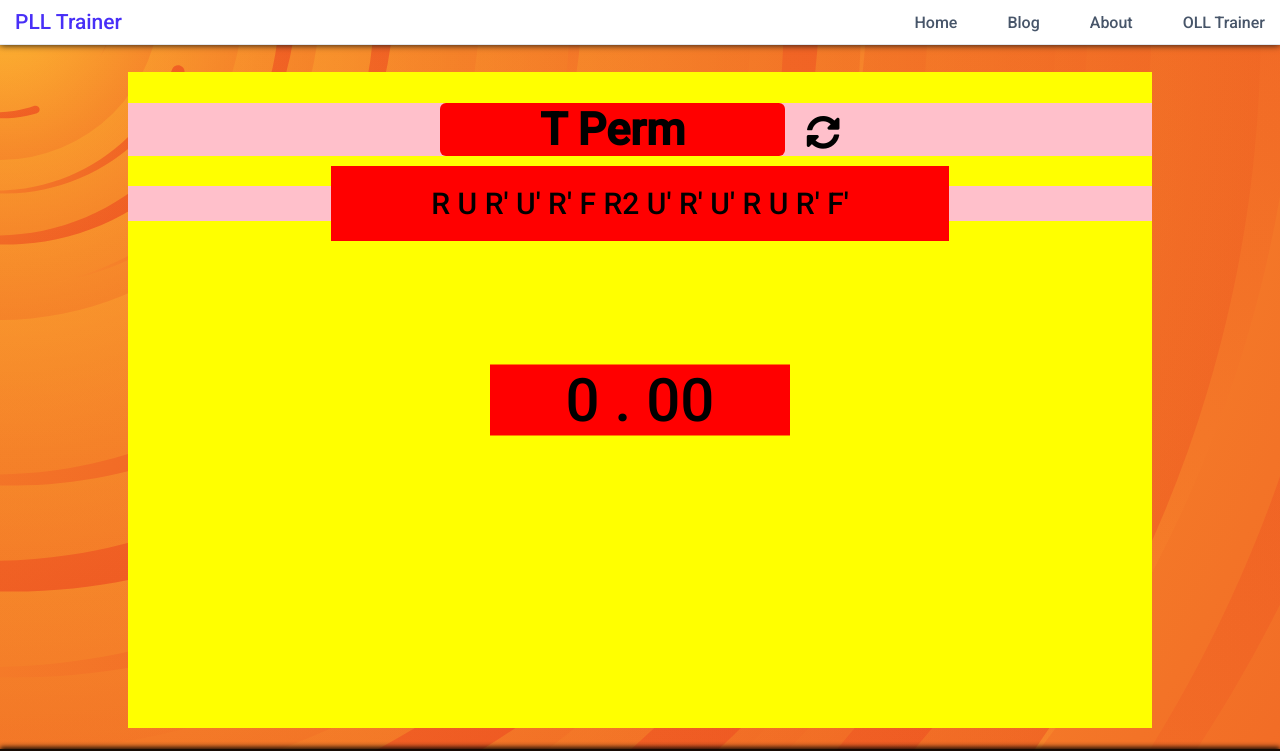
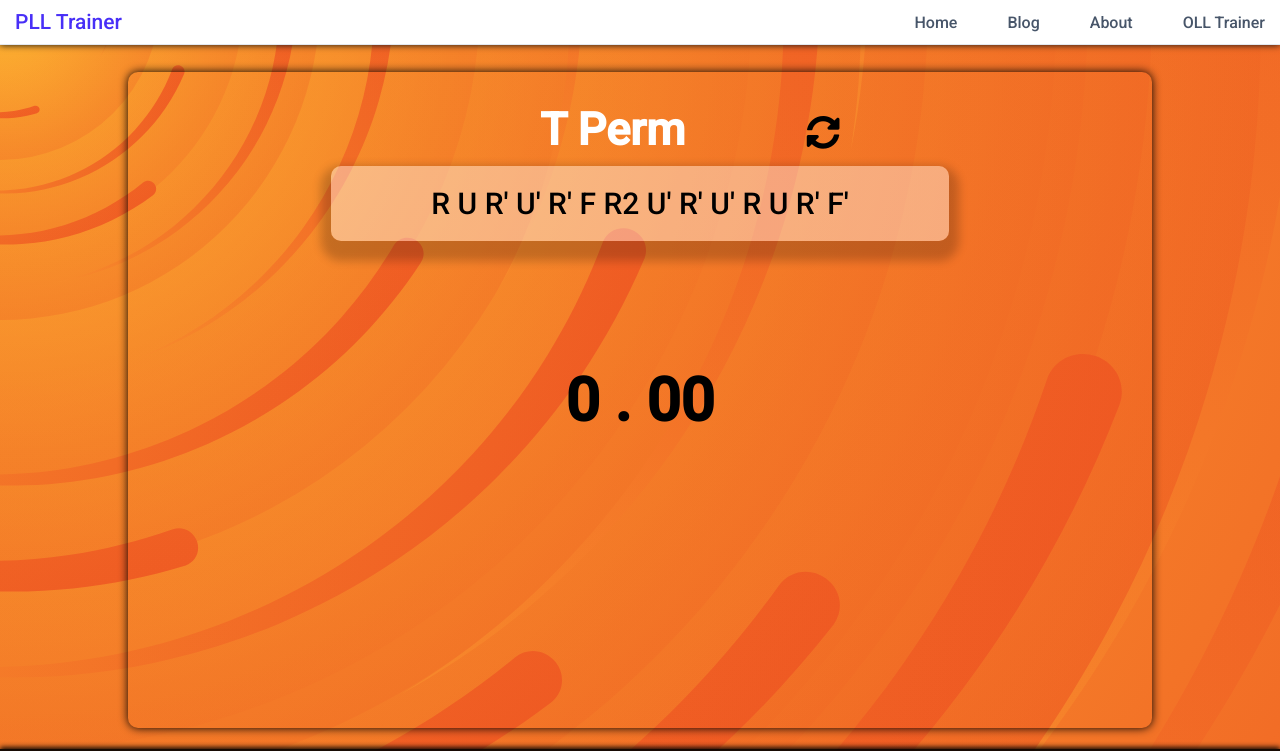
Before and after one commit to Nilesh-Saini-09/Pll-Trainer-V2, a plain HTML site: page index.html in a window 1280 px wide. Shown: the top 751 px of the page. Drawn offline with Linux system fonts and the light colour scheme.

Commit message:
Add final styles and functionality

```diff
--- a/mainStyle.css
+++ b/mainStyle.css
@@ -21,16 +21,21 @@ body {
 .container {
   width: 80%;
   height: 82vh;
-  background-color: yellow;
+  background-color: rgba(255, 255, 255, 0);
+
+  box-shadow: 0 0 10px #000;
+  border-radius: 10px;
+  /* border: 5px solid #fff; */
 
   position: absolute;
   top: 50%;
   left: 50%;
   transform: translate(-50%, -50%);
+  /* transition: all 0.2s ease-in-out; */
 }
 
 .scramble {
-  background-color: pink;
+  /* background-color: pink; */
   text-align: center;
   margin-bottom: 1%;
   margin-top: 3%;
@@ -39,7 +44,8 @@ body {
 }
 
 #algName {
-  background-color: red;
+  /* background-color: #264653; */
+  color: white;
   padding: 0 100px;
   border-radius: 6px;
 }
@@ -59,18 +65,24 @@ body {
 }
 
 #scramDisplay {
-  background-color: red;
+  /* background-color: red; */
+  background-color: #264653;
+  color: #000;
+  border-radius: 10px;
+  background-color: rgba(255, 255, 255, 0.4);
+  box-shadow: 0 10px 10px 10px rgb(0 0 0 / 20%);
   padding: 20px 100px;
 }
 
 #displayTime {
-  background-color: red;
+  /* background-color: red; */
   position: absolute;
   top: 50%;
   left: 50%;
   transform: translate(-50%, -50%);
   width: 300px;
   font-size: 6em;
+  font-weight: 900;
   text-align: center;
 }
 
```
